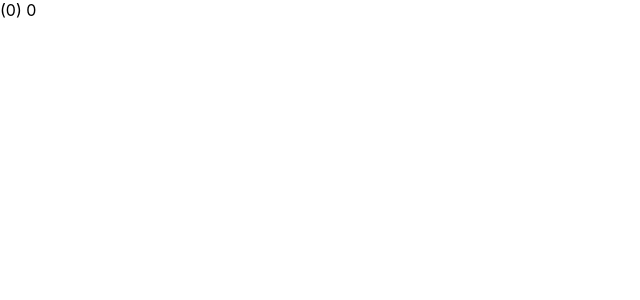
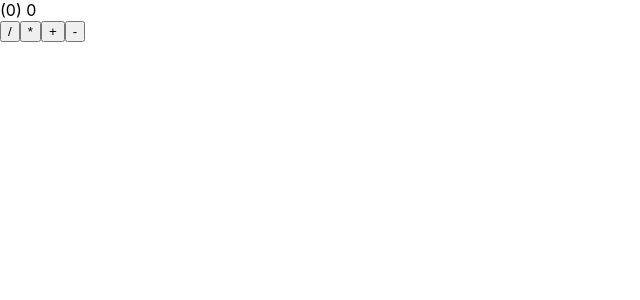
Before and after one commit to Tcompute2018/Simple-Calculator-with-React.js, a React (Create React App) app in the folder my-calculator/: page / in a window 1280 px wide. Shown: the top 300 px of the page, without its empty margins (0-640 px from the left). Built offline with nearby package versions, Linux system fonts and the light colour scheme.

Commit message:
Update App.js

```diff
--- a/my-calculator/src/App.js
+++ b/my-calculator/src/App.js
@@ -6,6 +6,16 @@
 				<div className = "display">
 					<span> (0)</span> 0
 				</div>
+
+				<div className = "operator">
+					<button>/</button>
+					<button>*</button>
+					<button>+</button>
+					<button>-</button>
+
+
+				</div>
+
 			</div>
 		</div>
 	);
```
